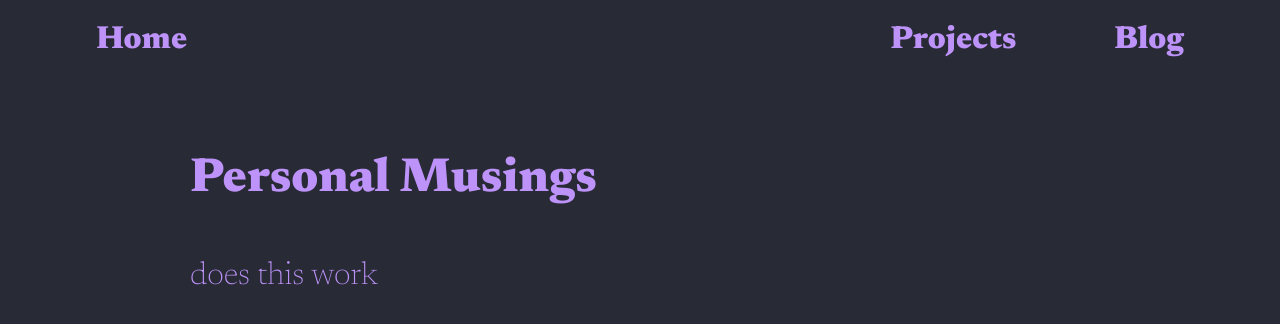
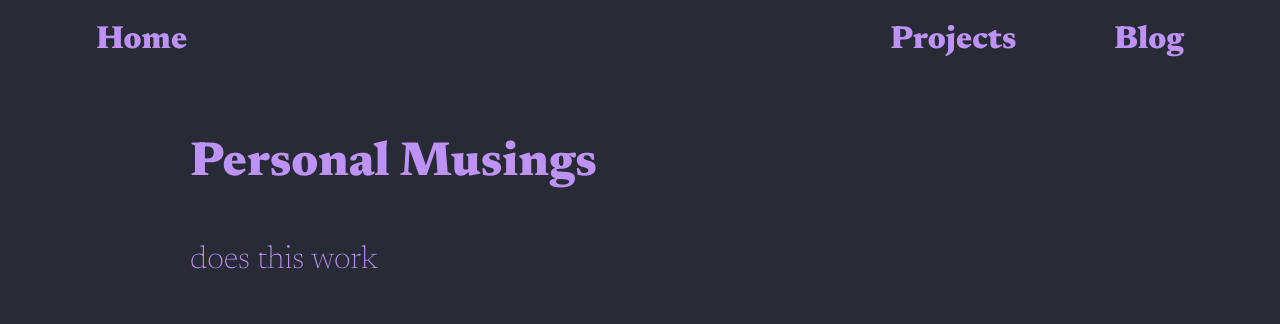
Before and after one commit to sintheiaa/mattswang.dev, a Next.js app: page /blog in a window 1280 px wide. Shown: the top 324 px of the page. Built offline with nearby package versions, Linux system fonts and the light colour scheme; a web font is replaced by a local one.

Commit message:
lowered height

```diff
--- a/app/blog/page.tsx
+++ b/app/blog/page.tsx
@@ -1,10 +1,9 @@
-export default function AboutPage() {
+export default function BlogPage() {
   return (
     <section style={sectionStyle}>
       <h1 style={headingStyle}>Personal Musings</h1>
       <p style={paragraphStyle}>
         does this work
-
       </p>
     </section>
   );
@@ -12,7 +11,7 @@ export default function AboutPage() {
 
 const sectionStyle: React.CSSProperties = {
   maxWidth: '900px',
-  margin: '4rem auto', // Moves it slightly lower
+  margin: '3rem auto', // Moves it slightly lower
 };
 
 const headingStyle: React.CSSProperties = {
```
